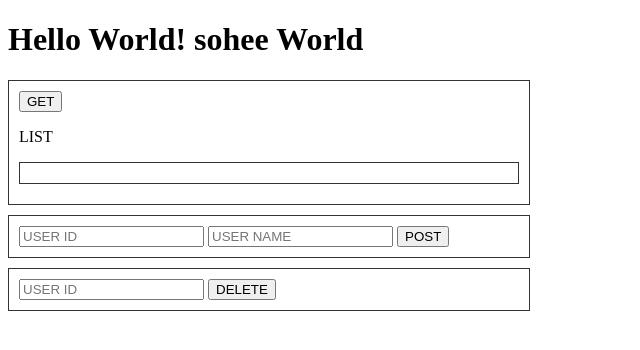
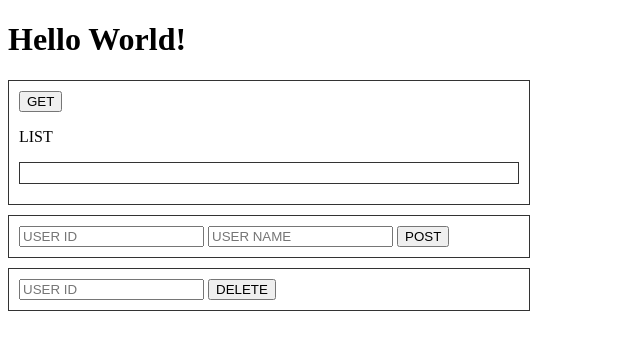
Before and after one commit to ShinJeKim/Simple-Api-NodeJS, a website: page view/index.html in a window 1280 px wide. Shown: the whole page, without its empty margins (0-640 px from the left). Drawn offline with nearby package versions, Linux system fonts and the light colour scheme; no server answers.

Commit message:
Sohee World 제거

```diff
--- a/view/index.html
+++ b/view/index.html
@@ -13,7 +13,7 @@
     </style>
 </head>
 <body>
-<h1>Hello World! sohee World</h1>
+<h1>Hello World!</h1>
 <div id="get">
     <button onclick="get();">GET</button>
     <p>LIST</p>
```
